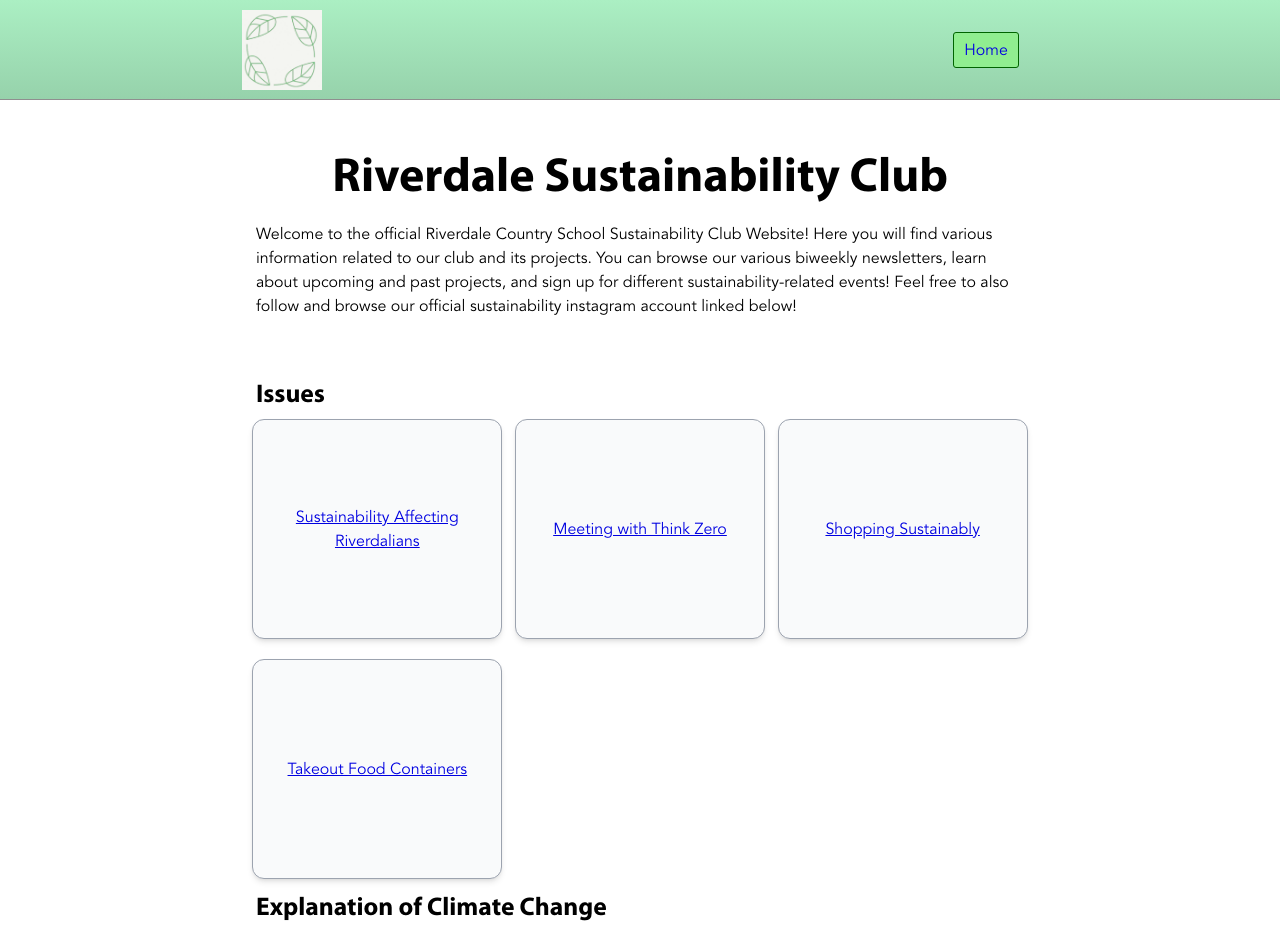
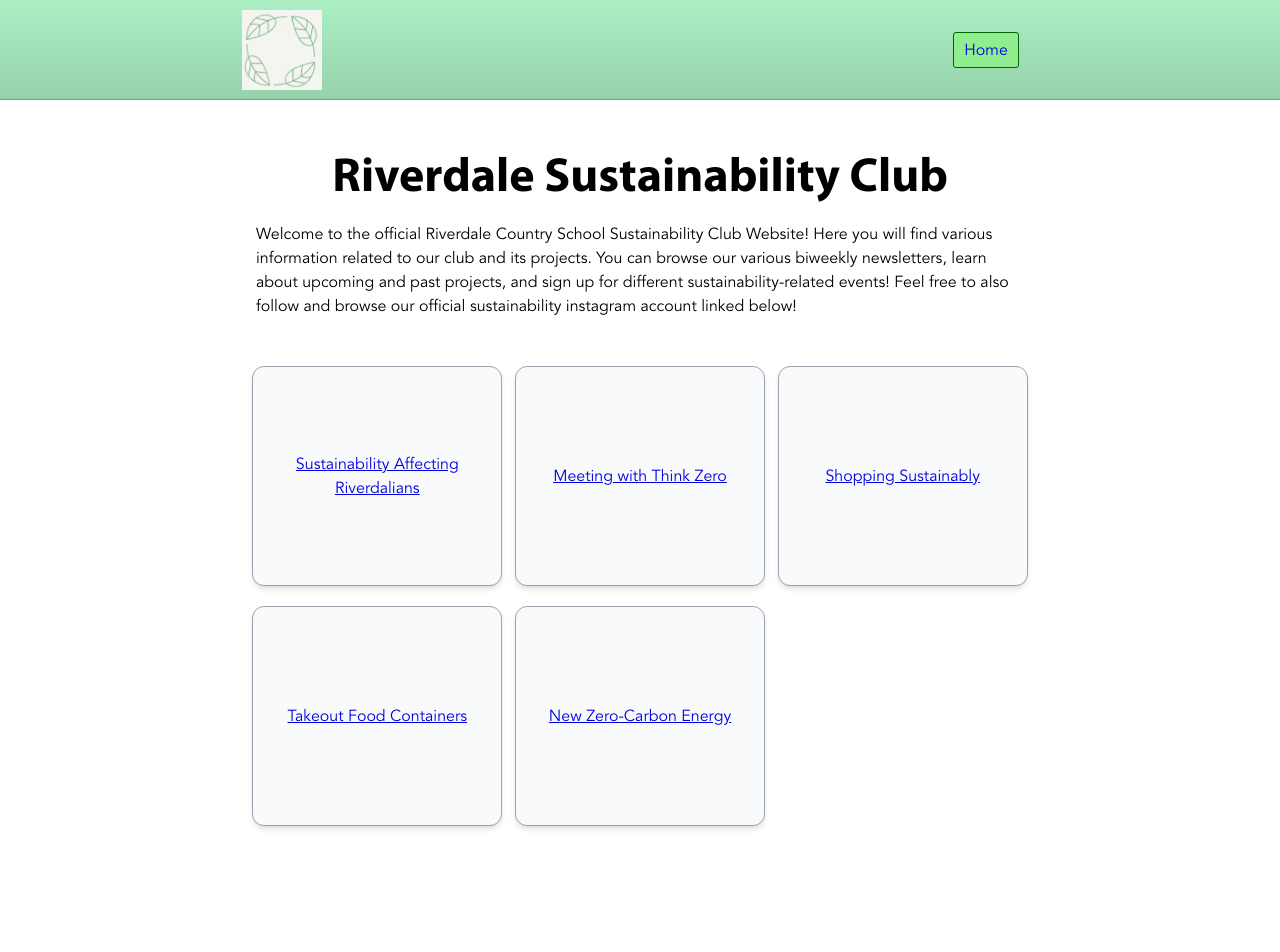
Before and after one commit to JoelGrayson/sustainability-club, a Next.js app: page / in a window 1280 px wide. Shown: the top 952 px of the page. After the commit the page ends 906 px from the top, so only its background shows below. Built offline with nearby package versions, Linux system fonts and the light colour scheme.

Commit message:
new zero-carbon energy

```diff
--- a/pages/index.tsx
+++ b/pages/index.tsx
@@ -9,7 +9,6 @@ export default function Home() {
         <div>Welcome to the official Riverdale Country School Sustainability Club Website! Here you will find various information related to our club and its projects. You can browse our various biweekly newsletters, learn about upcoming and past projects, and sign up for different sustainability-related events! Feel free to also follow and browse our official sustainability instagram account linked below!</div>
         <br /><br />
 
-        <h3>Issues</h3>
         <div style={{
             display: 'grid',
             gridTemplateColumns: 'repeat(auto-fit, minmax(230px, 1fr))',
@@ -28,8 +27,5 @@ export default function Home() {
                 </Link>
             })}
         </div>
-
-        <h3>Explanation of Climate Change</h3>
-
     </Page>;
 }
--- a/pages/newsletter/list.tsx
+++ b/pages/newsletter/list.tsx
@@ -6,6 +6,7 @@ export const list: Newsletter[]=
     { title: 'Meeting with Think Zero', date: new Date('Sep 29, 2023') },
     { title: 'Shopping Sustainably', date: new Date('Sep 29, 2023') },
     { title: 'Takeout Food Containers', date: new Date('Sep 29, 2023') },
+    { title: 'New Zero-Carbon Energy', date: new Date('Aug 15, 2022') },
 
 ] as RawNewsletter[])
     .map(el=>{
```
Also changed, not shown: pages/newsletter/new-zero-carbon-energy.mdx (added, +10 -0 lines).
